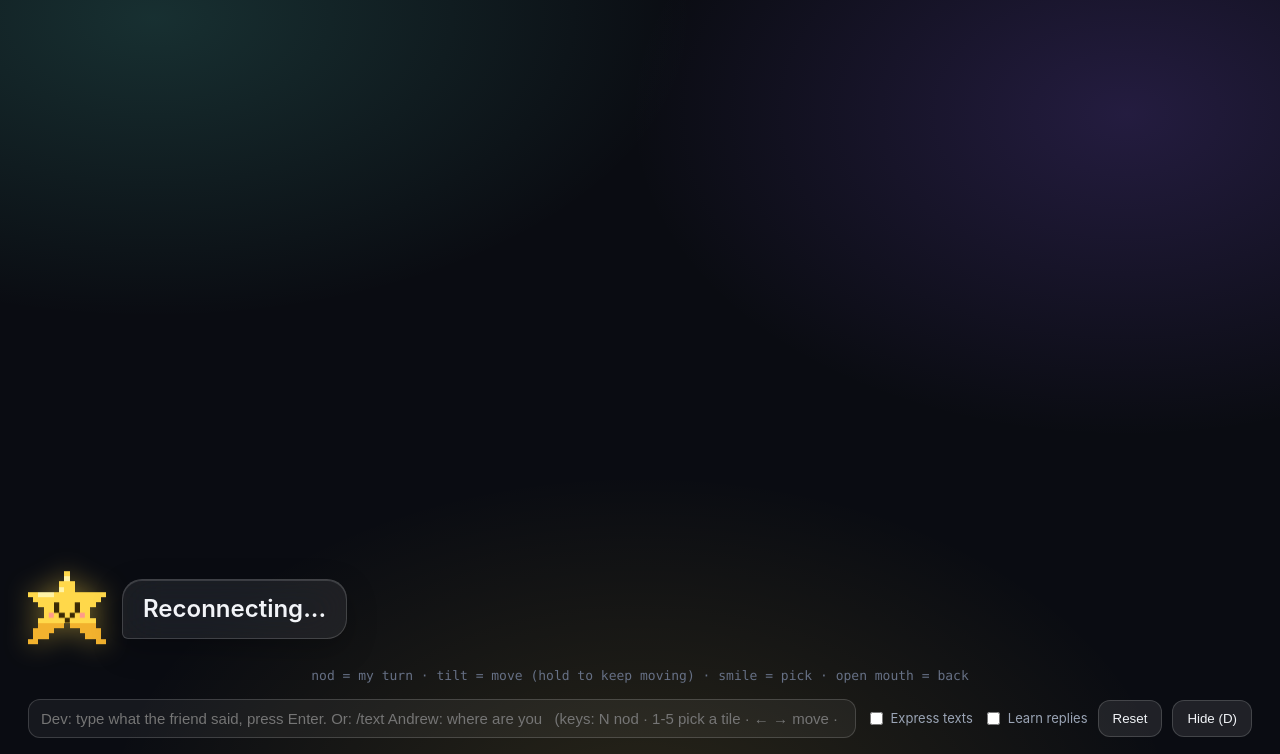
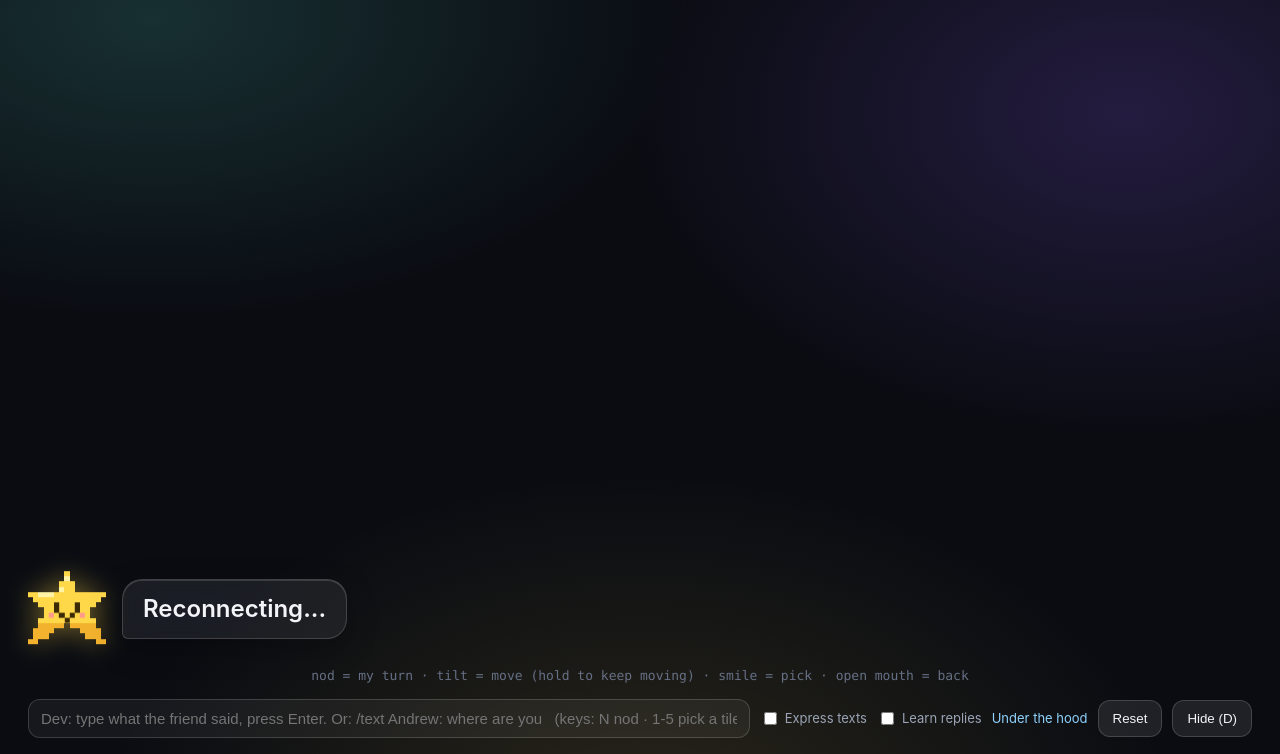
Before and after one commit to kyle-fan/Nod, a plain HTML site: page ui/index.html in a window 1280 px wide. Shown: the part 46-800 px from the top of the page. Drawn offline with Linux system fonts and the light colour scheme.

Commit message:
docs and links for the debug page; demo command without the untested watcher
Co-Authored-By: Claude Fable 5.2 <noreply@anthropic.com>

```diff
--- a/ui/index.html
+++ b/ui/index.html
@@ -158,6 +158,7 @@
                  border-radius:12px; padding:10px 12px; font-size:15px; }
   footer button { background:rgba(255,255,255,.09); color:var(--text); border:1px solid var(--glass-edge);
                   border-radius:12px; padding:10px 14px; cursor:pointer; }
+  footer a.opt { color:#8fd3ff; text-decoration:none; }
   footer .opt { font-size:13px; color:var(--dim); white-space:nowrap; display:flex; align-items:center; gap:5px; cursor:pointer; }
   .hidden { display:none !important; }
 
@@ -214,6 +215,7 @@
   <input id="say" placeholder="Dev: type what the friend said, press Enter. Or: /text Andrew: where are you   (keys: N nod · 1-5 pick a tile · ← → move · Space pick · Esc back · C recalibrate camera · D hide this bar)">
   <label class="opt" title="Texting someone in the profile takes 3 picks instead of 5"><input type="checkbox" id="optExpress"> Express texts</label>
   <label class="opt" title="Remember the replies he picks and use them as examples of his voice"><input type="checkbox" id="optLearn"> Learn replies</label>
+  <a class="opt" href="/debug" target="_blank" title="Live gesture readings, microphone level, timings and a log">Under the hood</a>
   <button id="reset">Reset</button>
   <button id="hide">Hide (D)</button>
 </footer>
```
Also changed, not shown: 2 other files.
